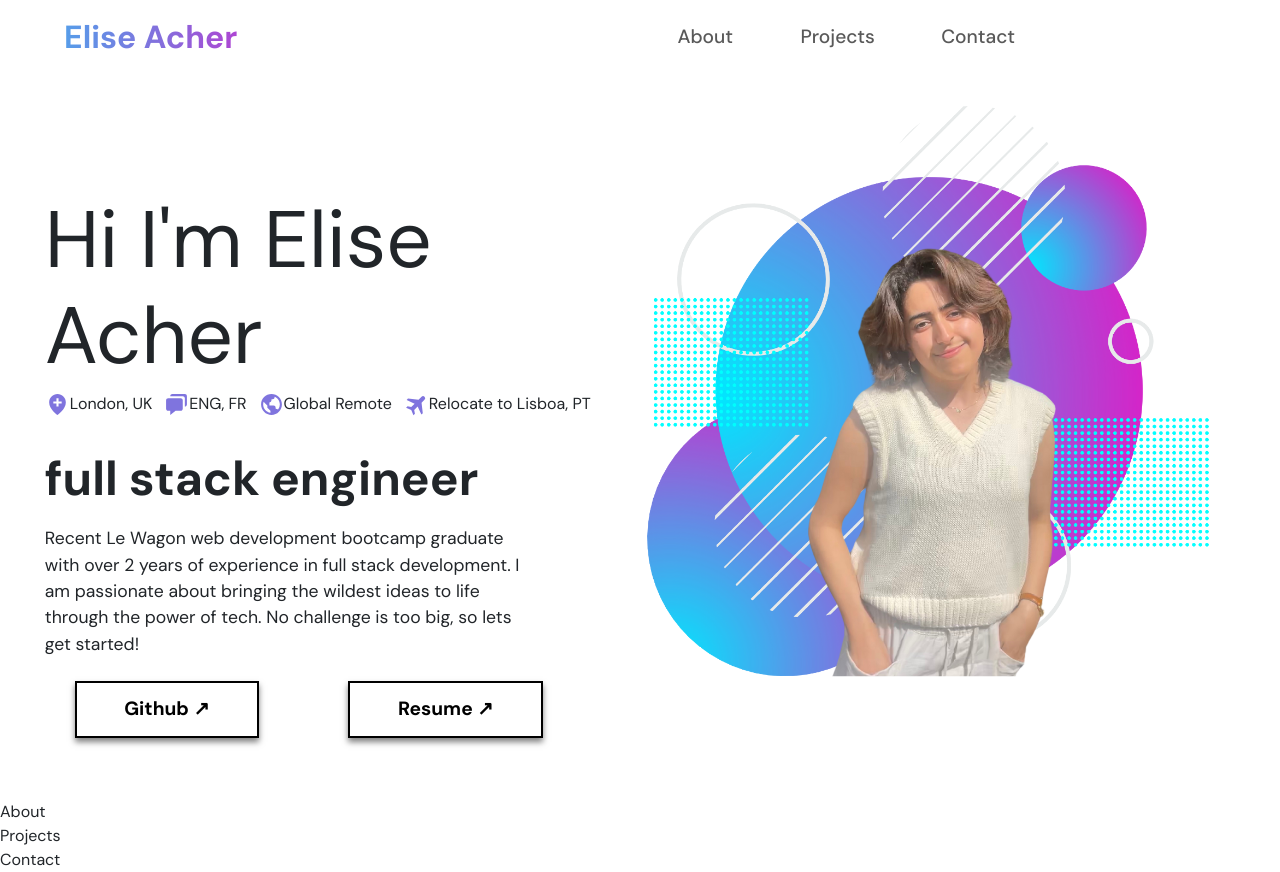
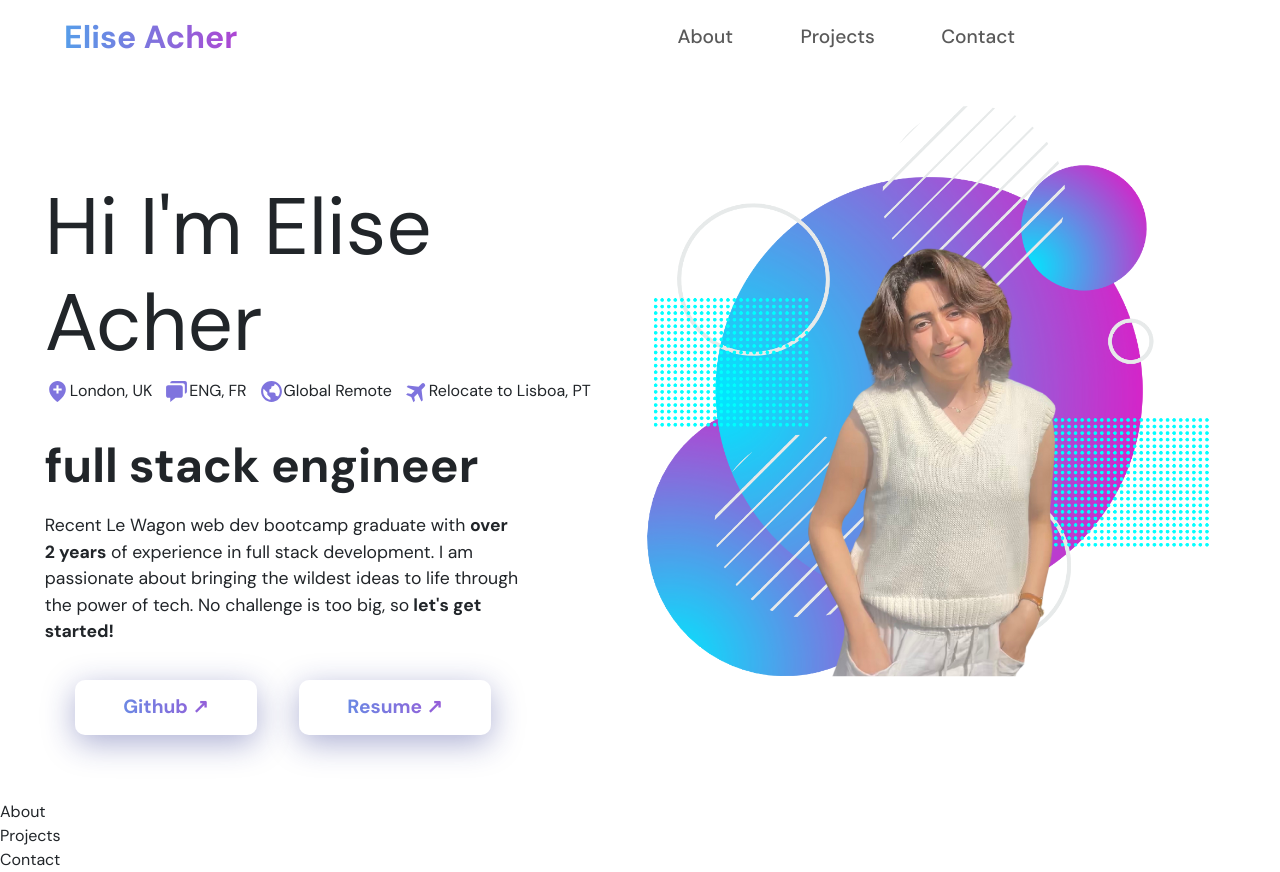
Before and after one commit to eacher24/portfolio-website-draft2, a React (Create React App) app: page / in a window 1280 px wide. Built offline with nearby package versions, Linux system fonts and the light colour scheme.

Commit message:
buttons fixed

```diff
--- a/src/components/Landing.jsx
+++ b/src/components/Landing.jsx
@@ -23,9 +23,9 @@ const Landing = () => {
                 full stack engineer
               </h3>
               <span>
-                Recent Le Wagon web development bootcamp graduate with over 2
-                years of experience in full stack development. I am passionate about bringing the wildest ideas to life through the
-                power of tech. No challenge is too big, so lets get started!
+                Recent Le Wagon web dev bootcamp graduate with <b>over 2
+                years</b> of experience in full stack development. I am passionate about bringing the wildest ideas to life through the
+                power of tech. No challenge is too big, so<b> let's get started!</b>
               </span>
 
 
@@ -50,7 +50,7 @@ const Landing = () => {
           </div>
         </div>
 
-      <div className="chevron"></div>
+      {/* <div className="chevron"></div> */}
 
       </div>
 
--- a/src/styles/landing.css
+++ b/src/styles/landing.css
@@ -59,7 +59,7 @@
   /* align-items: center; */
   flex-direction: column;
   margin-left: 7%;
-  margin-top: 20%;
+  margin-top: 18%;
 }
 
 h1 {
@@ -101,14 +101,14 @@ span {
 }
 
 
-.buttons {
+/* .buttons {
   border: 2px solid red;
   display: flex;
   align-items: center;
   justify-content: space-around;
   margin-top: 5%;
   width: 100%;
-}
+} */
 
 .ext-links{
   margin-top: 4%;
@@ -124,10 +124,20 @@ span {
   border: 2px solid black;
   padding: 2% 8%;
   font-weight: bold;
-  box-shadow: 0px 4px 6px rgba(0, 0, 0, 0.5);
-  margin-right: 10%;
-  color: black;
+  margin-top: 2%;
+  margin-right: 2%;
+
+  background: linear-gradient(to right, var(--dark-blue), var(--violet), var(--pink) );
+    -webkit-background-clip: text;
+    -webkit-text-fill-color: transparent;
   font-size: 120%;
+
+  box-shadow: 0 8px 32px 0 rgba( 31, 38, 135, 0.37 );
+  backdrop-filter: blur( 5.5px );
+    -webkit-backdrop-filter: blur( 5.5px );
+  border-radius: 10px;
+  border: 1px solid rgba( 255, 255, 255, 0.18 );
+
 
 
 }
```
